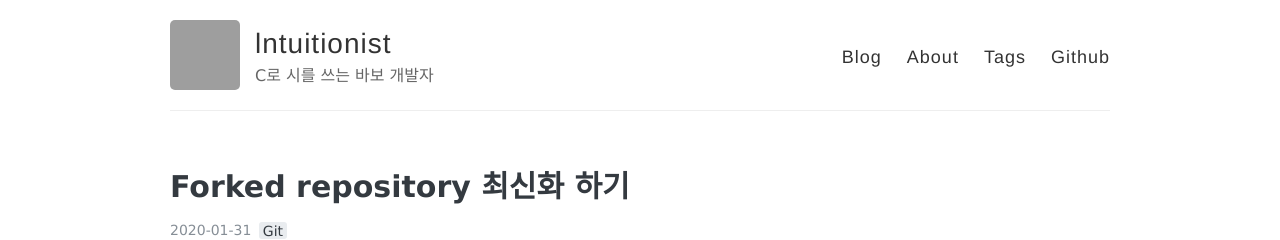
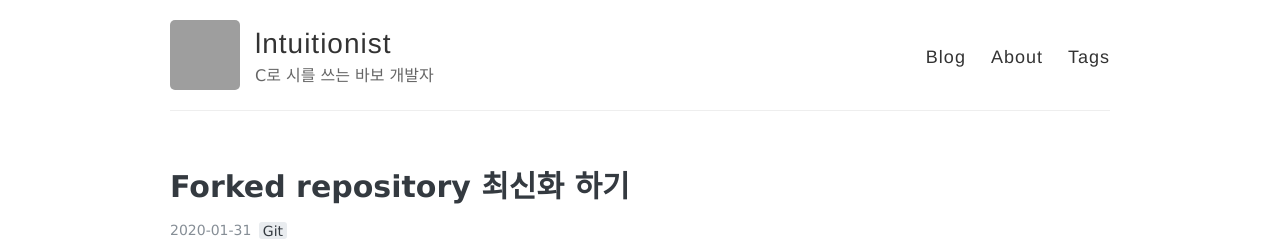
Before and after one commit to lntuition/lntuition.github.io, a Jekyll site: the page built from index.html, in a window 1280 px wide. Shown: the top 240 px of the page. Built offline with Jekyll 4.4.1, drawn with Linux system fonts in a browser that asks for light colours; some web fonts are replaced; the list of posts is cut into pages by our own code; grey boxes are pictures that could not be loaded.

Commit message:
Remove github link from config

```diff
--- a/_config.yml
+++ b/_config.yml
@@ -17,8 +17,6 @@ navigation:
     url: /about
   - name: Tags
     url: /tags
-  - name: Github
-    url: https://github.com/lntuition
 
 # Pagination
 paginate: 5
```
